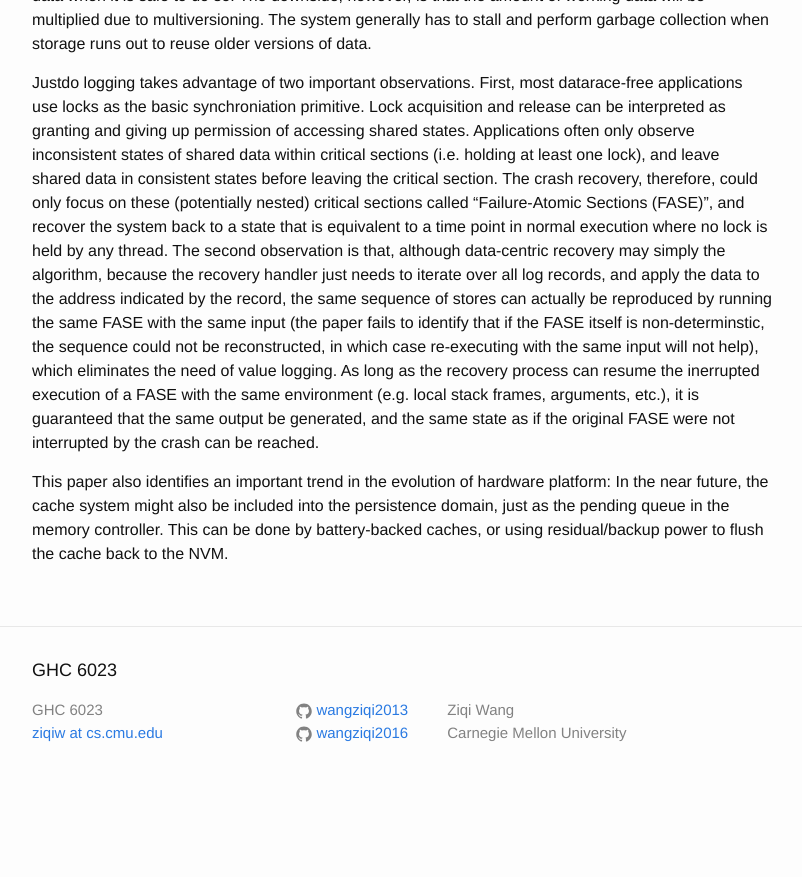
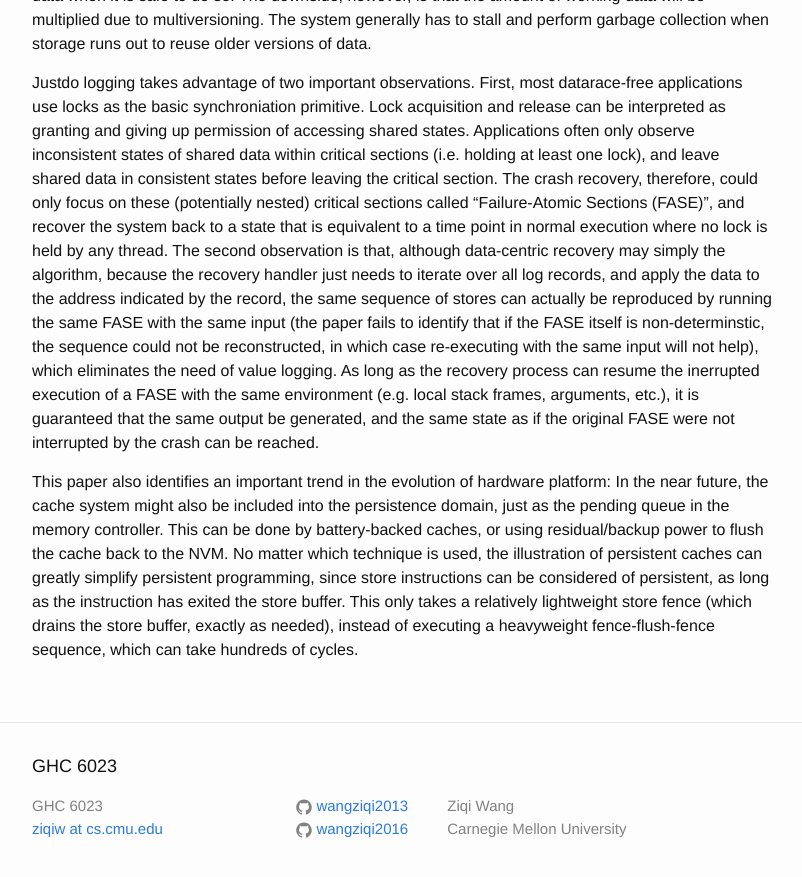
Before and after one commit to wangziqi2013/wangziqi2013.github.io, a Jekyll site: the page built from _posts/2019-08-08-justdo.markdown, in a window 1280 px wide and 900 px high, scrolled down 1036 px. Shown: the top 877 px of the window, without its empty margins (238-1040 px from the left). Built offline with Jekyll 4.4.1, drawn with Linux system fonts in a browser that asks for light colours; before the commit the page ends 1840 px from its top, so only the background shows below that.

Commit message:
Adding persistent cache

```diff
--- a/_posts/2019-08-08-justdo.markdown
+++ b/_posts/2019-08-08-justdo.markdown
@@ -52,4 +52,8 @@ reached.
 
 This paper also identifies an important trend in the evolution of hardware platform: In the near future, the cache system
 might also be included into the persistence domain, just as the pending queue in the memory controller. This can be done
-by battery-backed caches, or using residual/backup power to flush the cache back to the NVM.
+by battery-backed caches, or using residual/backup power to flush the cache back to the NVM. No matter which technique
+is used, the illustration of persistent caches can greatly simplify persistent programming, since store instructions can be
+considered of persistent, as long as the instruction has exited the store buffer. This only takes a relatively lightweight
+store fence (which drains the store buffer, exactly as needed), instead of executing a heavyweight fence-flush-fence sequence,
+which can take hundreds of cycles.
```
